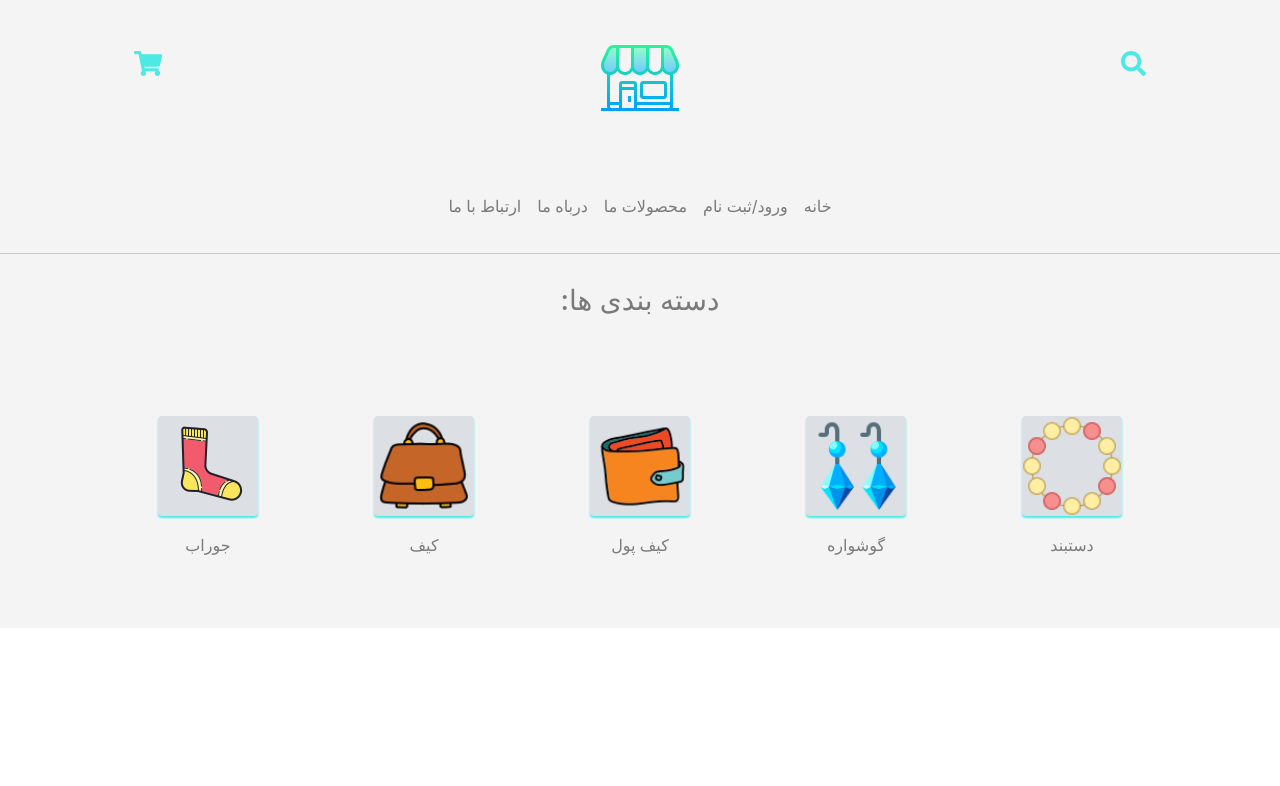
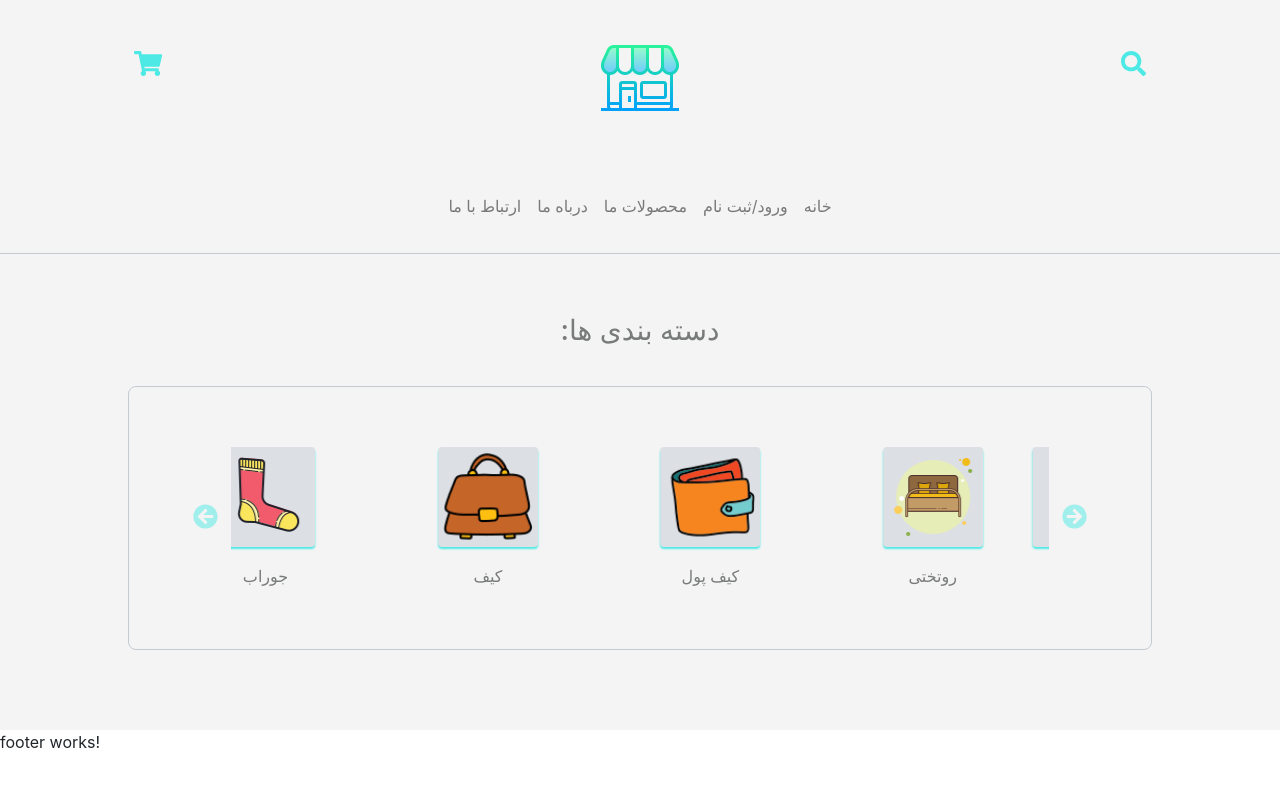
Before and after one commit to faezekeshmiri/internship-angular-project, an Angular app in the folder online-shop/: page /home in a window 1280 px wide. Shown: the top 786 px of the page. Built offline with nearby package versions, Linux system fonts and the light colour scheme.

Commit message:
Complete category carousel. Closes #3

```diff
--- a/online-shop/src/app/app.component.html
+++ b/online-shop/src/app/app.component.html
@@ -1,2 +1,3 @@
 <app-header></app-header>
 <router-outlet></router-outlet>
+<app-footer></app-footer>
--- a/online-shop/src/app/app.module.ts
+++ b/online-shop/src/app/app.module.ts
@@ -10,6 +10,7 @@ import { HomeComponent } from './home/home.component';
 import { LoginComponent } from './login/login.component';
 import { AppRoutingModule } from './app-routing.module';
 import { CategoriesComponent } from './categories/categories.component';
+import { FooterComponent } from './footer/footer.component';
 
 @NgModule({
   declarations: [
@@ -18,7 +19,8 @@ import { CategoriesComponent } from './categories/categories.component';
       ProductsComponent,
       HomeComponent,
       LoginComponent,
-      CategoriesComponent
+      CategoriesComponent,
+      FooterComponent
    ],
   imports: [
     BrowserModule,
--- a/online-shop/src/app/categories/categories.component.css
+++ b/online-shop/src/app/categories/categories.component.css
@@ -9,7 +9,7 @@ section {
     margin-top: 0px;
 }
 .margin{
-    margin: 20px;
+    margin: 20px 10px 10px 20px;
 }
 .title{
     color: #797b7b;
@@ -35,3 +35,12 @@ section {
 .cat-link{
     text-decoration: none;
 }
+.my-carousel{
+    border: 0.5px solid #c5cad2;
+    border-radius: 8px;
+    margin-bottom: 50px;
+}
+.my-icon{
+    color: #4DE9E5;
+    font-size: 25px;
+}
--- a/online-shop/src/app/categories/categories.component.html
+++ b/online-shop/src/app/categories/categories.component.html
@@ -1,11 +1,36 @@
-<section>
+<section class="padding">
   <h3 class="padding text-center title">:{{title}}</h3>
-<div class="d-flex flex-wrap justify-content-between padding">
-  <div *ngFor="let cat of categories" class="margin text-center category">
-    <a class="cat-link" href="#">
-    <img src={{cat.image}} class="rounded cat-img">
-    <h6 class="cat-title">{{cat.name}}</h6>
-    </a>
+  <div id="multi-item-example" class="carousel slide carousel-multi-item padding my-carousel" data-ride="carousel">
+
+    <!--Controls-->
+    <div class="controls-top">
+      <a class="carousel-control-prev" href="#multi-item-example" data-slide="prev"><fa-icon [icon]="leftArr" class="mx-auto my-icon"></fa-icon></a>
+      <a class="carousel-control-next" href="#multi-item-example" data-slide="next"><fa-icon [icon]="rightArr" class="mx-auto my-icon"></fa-icon></a>
+    </div>
+    <!--/.Controls-->
+
+    <!--Slides-->
+    <div class="carousel-inner" role="listbox">
+
+      <!--First slide-->
+      <div *ngFor="let in of counter(pages) ; let i = index;"  class="carousel-item" [class.active]="i === 0">
+
+        <div class="d-flex flex-wrap justify-content-between ">
+          <div *ngFor="let cat of categories | slice:(i*pageLen):(i+1)*pageLen; let j = index;" class="margin text-center category">
+
+            <a class="cat-link" href="#">
+              <img src={{cat.image}} class="rounded cat-img">
+              <h6 class="cat-title">{{cat.name}}</h6>
+            </a>
+          </div>
+        </div>
+
+      </div>
+      <!--/.First slide-->
+
+    </div>
+    <!--/.Slides-->
   </div>
-</div>
+  <!--/.Carousel Wrapper-->
+
 </section>
--- a/online-shop/src/app/categories/categories.component.ts
+++ b/online-shop/src/app/categories/categories.component.ts
@@ -1,6 +1,7 @@
 import { CategoryService } from './../category.service';
 import { Category } from './../category';
 import { Component, OnInit } from '@angular/core';
+import { faArrowCircleLeft , faArrowCircleRight} from '@fortawesome/free-solid-svg-icons';
 
 @Component({
   selector: 'app-categories',
@@ -8,15 +9,28 @@ import { Component, OnInit } from '@angular/core';
   styleUrls: ['./categories.component.css']
 })
 export class CategoriesComponent implements OnInit {
-
+  leftArr = faArrowCircleLeft;
+  rightArr = faArrowCircleRight;
   categories: Category[];
-  title = "دسته بندی ها";
+  title = 'دسته بندی ها';
+  pages: number ;
+  pageLen = 4;
   constructor(private categoryService: CategoryService) { }
 
   ngOnInit() {
     this.getCategories();
+    this.pages = this.pagination(this.categories.length , this.pageLen) ;
   }
   getCategories(): void{
     this.categoryService.getCategories().subscribe(categories => this.categories = categories);
   }
+  counter(i: number) {
+    return new Array(i);
+  }
+  pagination(items: number, pageLen: number): number{
+    if (items % pageLen !== 0){
+      return Math.floor(items / pageLen) + 1;
+    }
+    return items / pageLen;
+  }
 }
--- /dev/null
+++ b/online-shop/src/app/footer/footer.component.html
@@ -0,0 +1,3 @@
+<p>
+  footer works!
+</p>
--- /dev/null
+++ b/online-shop/src/app/footer/footer.component.ts
@@ -0,0 +1,15 @@
+import { Component, OnInit } from '@angular/core';
+
+@Component({
+  selector: 'app-footer',
+  templateUrl: './footer.component.html',
+  styleUrls: ['./footer.component.css']
+})
+export class FooterComponent implements OnInit {
+
+  constructor() { }
+
+  ngOnInit() {
+  }
+
+}
--- a/online-shop/src/app/mock-categories.ts
+++ b/online-shop/src/app/mock-categories.ts
@@ -4,6 +4,8 @@ export const CATEGORIES: Category[] = [
   { id: 1, name: 'جوراب', image: 'assets/img/socks.png'},
   { id: 2, name: 'کیف', image: 'assets/img/bag.png'},
   { id: 4, name: 'کیف پول', image: 'assets/img/wallet.png' },
+  { id: 4, name: 'روتختی', image: 'assets/img/bed.png' },
+  { id: 4, name: 'عروسک', image: 'assets/img/doll.png' },
   { id: 5, name: 'گوشواره', image: 'assets/img/earrings.png' },
   { id: 6, name: 'دستبند', image: 'assets/img/bracelet.png' }
 ];
```
Also changed, not shown: online-shop/src/app/footer/footer.component.css (added), online-shop/src/assets/img/bed.png (added), 1 other file (tests, documents, lock files or other folders).
